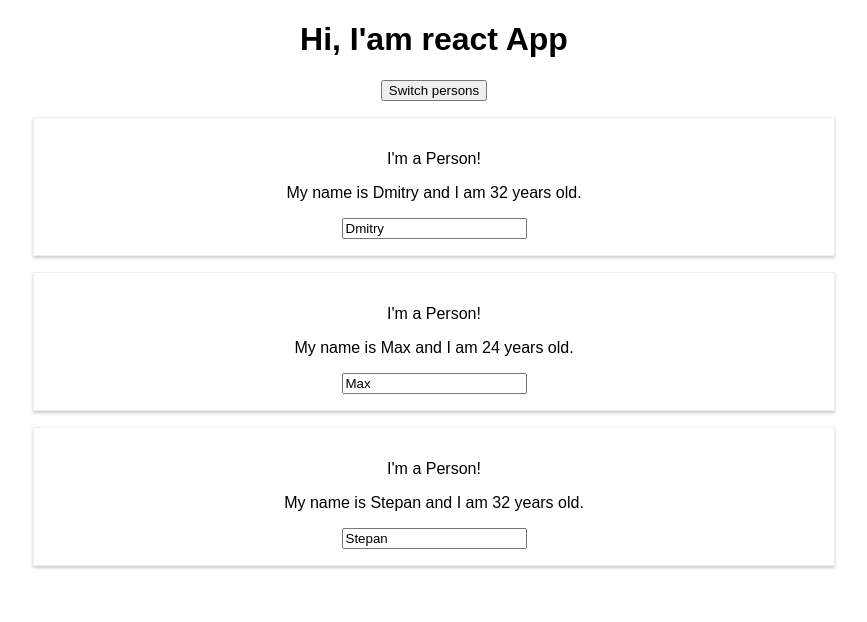
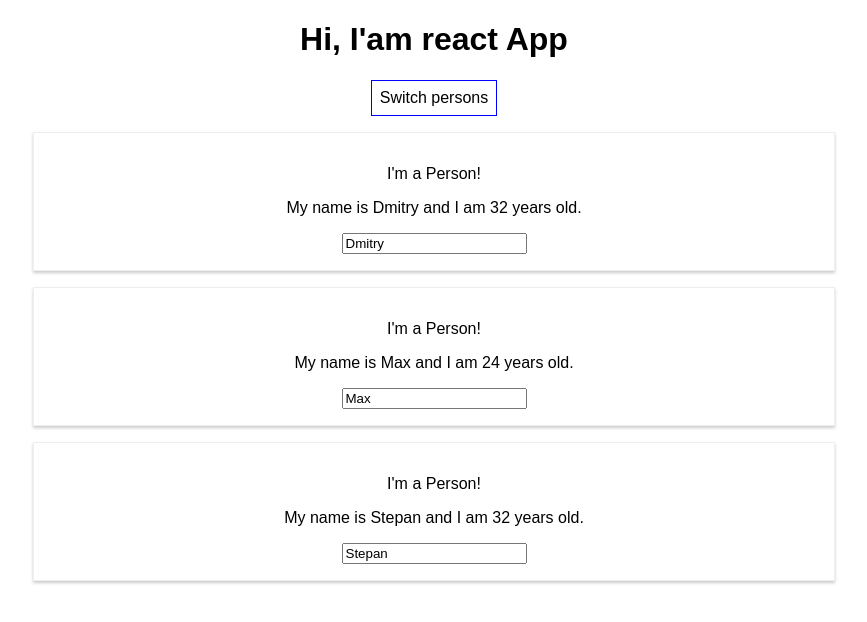
Before and after one commit to dandgerson/schwarzmuller-react, a React (Create React App) app: page / in a window 1280 px wide. Shown: the top 622 px of the page, without its empty margins (206-1073 px from the left). Built offline with nearby package versions, Linux system fonts and the light colour scheme.

Commit message:
49 working with inline styles

```diff
--- a/src/App.js
+++ b/src/App.js
@@ -33,10 +33,23 @@
     })
   }
 
+  const style = {
+    backgroundColor: 'white',
+    font: 'inherit',
+    border: '1px solid blue',
+    padding: '8px',
+    cursor: 'pointer',
+  }
+
   return (
     <div className="App">
       <h1>Hi, I'am react App</h1>
-      <button onClick={() => handleSwitchPerson('Dmitry G. Anderson')}>Switch persons</button>
+      <button
+        style={style}
+        onClick={() => handleSwitchPerson('Dmitry G. Anderson')}
+      >
+        Switch persons
+      </button>
       <Person
         name={state.persons[0].name}
         age={state.persons[0].age}
```
